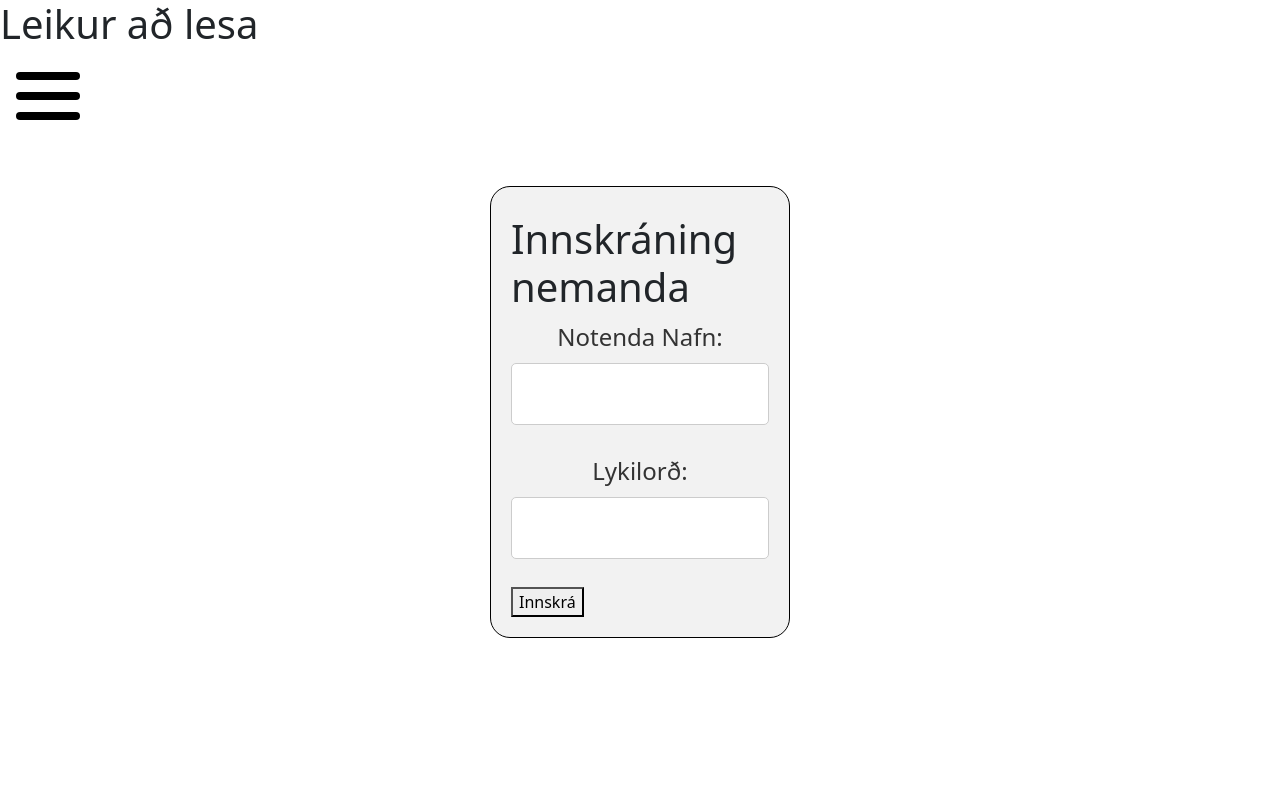
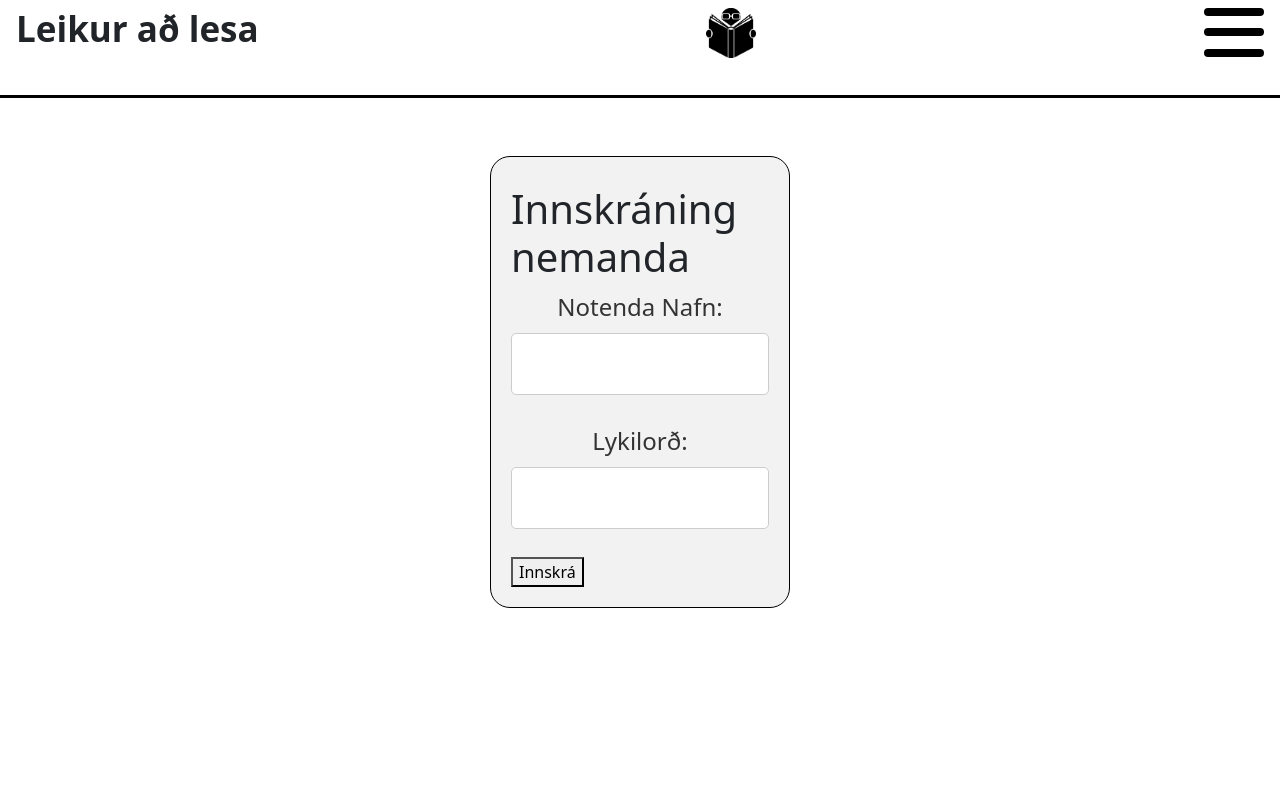
Before and after one commit to LeikuradLesa/vefApp, a React (Vite) app in the folder vefsida/: page / in a window 1280 px wide. Shown: the top 800 px of the page. Built offline with nearby package versions, Linux system fonts and the light colour scheme.

Commit message:
update burgermenu

```diff
--- a/vefsida/src/components/navbar.css
+++ b/vefsida/src/components/navbar.css
@@ -1,18 +1,22 @@
-*{
-    margin: 0;
-    box-sizing: 0;
+.heading{
+    font-weight: 650;
+    font-size: 35px;
 }
+
 nav{
+    border-bottom: 3px solid black;
     width: 100%;
     height: 5em;
     display: flex;
-    justify-content: flex-start;
-    padding: 1em;
+    flex-wrap: wrap;
+    justify-content: space-between;
+    height: 90px;
+    padding: 0 1em;
 }
 
 .burger-menu {
-    height: 100%;
-    width: 4em;
+    height: 56%;
+    width: 60px;
     display: flex;
     flex-direction: column;
     align-items: flex-start;
@@ -21,10 +25,10 @@ nav{
 }
 
 .burger-bar{
-    width: 4em;
-    height: 0.5em;
+    width: 60px;
+    height: 8px;
     background-color: black;
-    border-radius: 0.5em;
+    border-radius: 8px;
 }
 
 .menu {
@@ -35,6 +39,15 @@ nav{
     top: 0;
     z-index: -1;
 
+}
+
+nav a {
+    text-decoration: none;
+}
+
+nav img{
+    width: 50px;
+    height: 50px;
 }
 
 
--- a/vefsida/src/components/navbar.tsx
+++ b/vefsida/src/components/navbar.tsx
@@ -1,6 +1,6 @@
 import { useState } from "react";
 import "./navbar.css";
-
+import Dark_logo from "../assets/dark_logo_png.png";
 interface Props {
   items: string[];
   heading: string;
@@ -28,15 +28,17 @@ const Navbar = ({ items, heading, onSelectItem }: Props) => {
 
   return (
     <>
-      <h1>{heading}</h1>
-      <div>
+      <div className="navbar">
         <nav>
+          <h1 className="heading">{heading}</h1>
+          <img src={Dark_logo} alt="logo" />
           <div className="burger-menu" onClick={updateMenu}>
             <div className={burger_class}></div>
             <div className={burger_class}></div>
             <div className={burger_class}></div>
           </div>
         </nav>
+      </div>
       <div className={menu_class}>
         {items.length === 0 && <p>No items</p>}
         <ul className="list-group">
@@ -58,7 +60,6 @@ const Navbar = ({ items, heading, onSelectItem }: Props) => {
           ))}
         </ul>
       </div>
-      </div>
     </>
   );
 };
```
Lines whose indentation alone changed are shown as unchanged.
